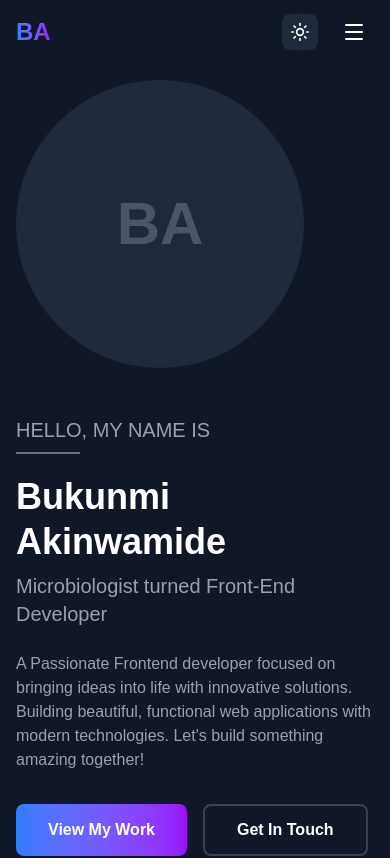
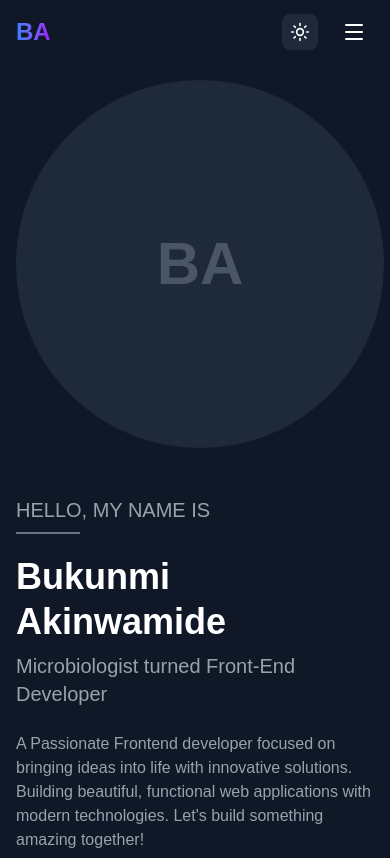
Before and after one commit to Omoboi-coder/My-Portfolio, a Next.js app: page / in a window 390 px wide. Shown: the top 858 px of the page. Built offline with nearby package versions, Linux system fonts and the light colour scheme.

Commit message:
Fourth Commit "Made more Adjustment to  my UI Inteface"

```diff
--- a/src/app/page.js
+++ b/src/app/page.js
@@ -332,8 +332,8 @@ export default function Portfolio() {
             </div>
 
             {/* Right - Image */}
-            <div className="order-1 md:order-2 flex justify-start">
-              <div className="relative w-72 h-72 md:w-110 md:h-110">
+            <div className="order-1 md:order-2 flex justify-center md:justify-start">
+              <div className="relative w-92 h-92 md:w-110 md:h-110">
                 <div className={`w-full h-full rounded-full overflow-hidden ${
                   darkMode ? 'bg-gray-800' : 'bg-gray-200'
                 }`}>
```
